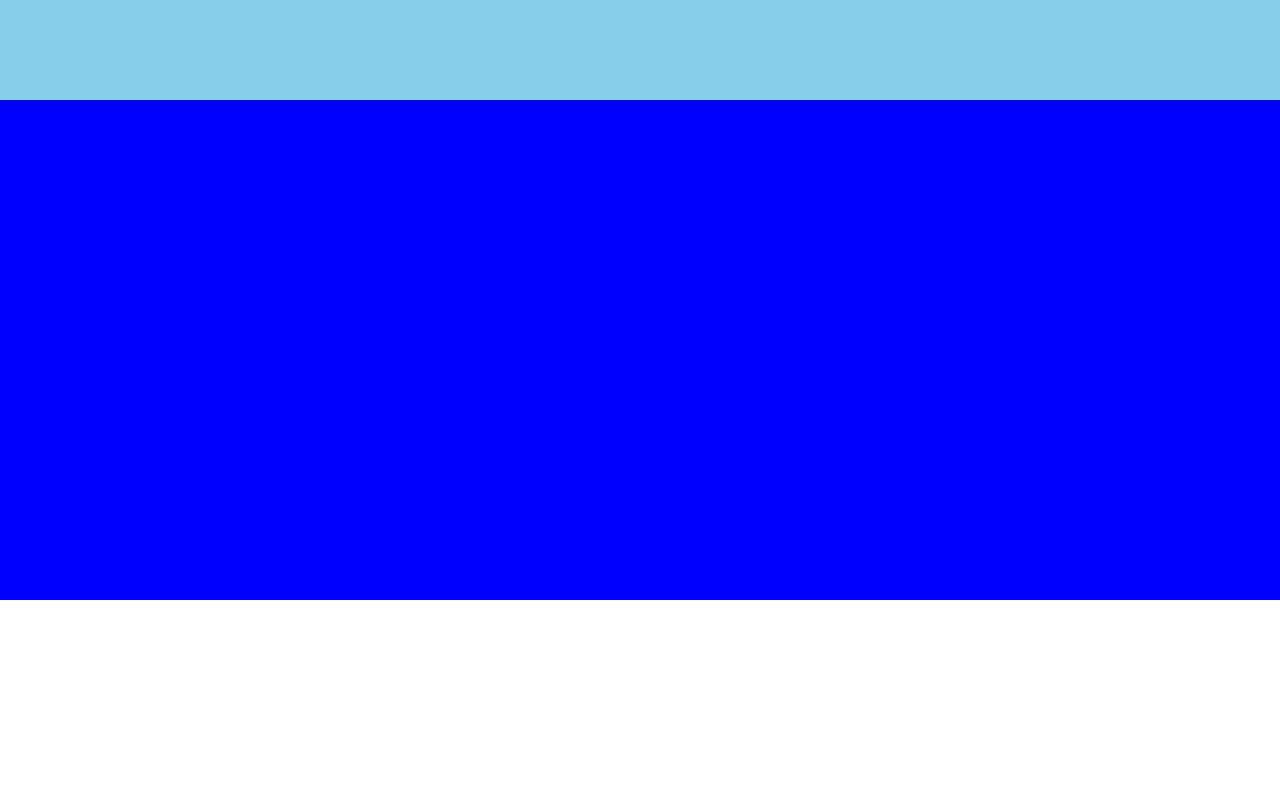
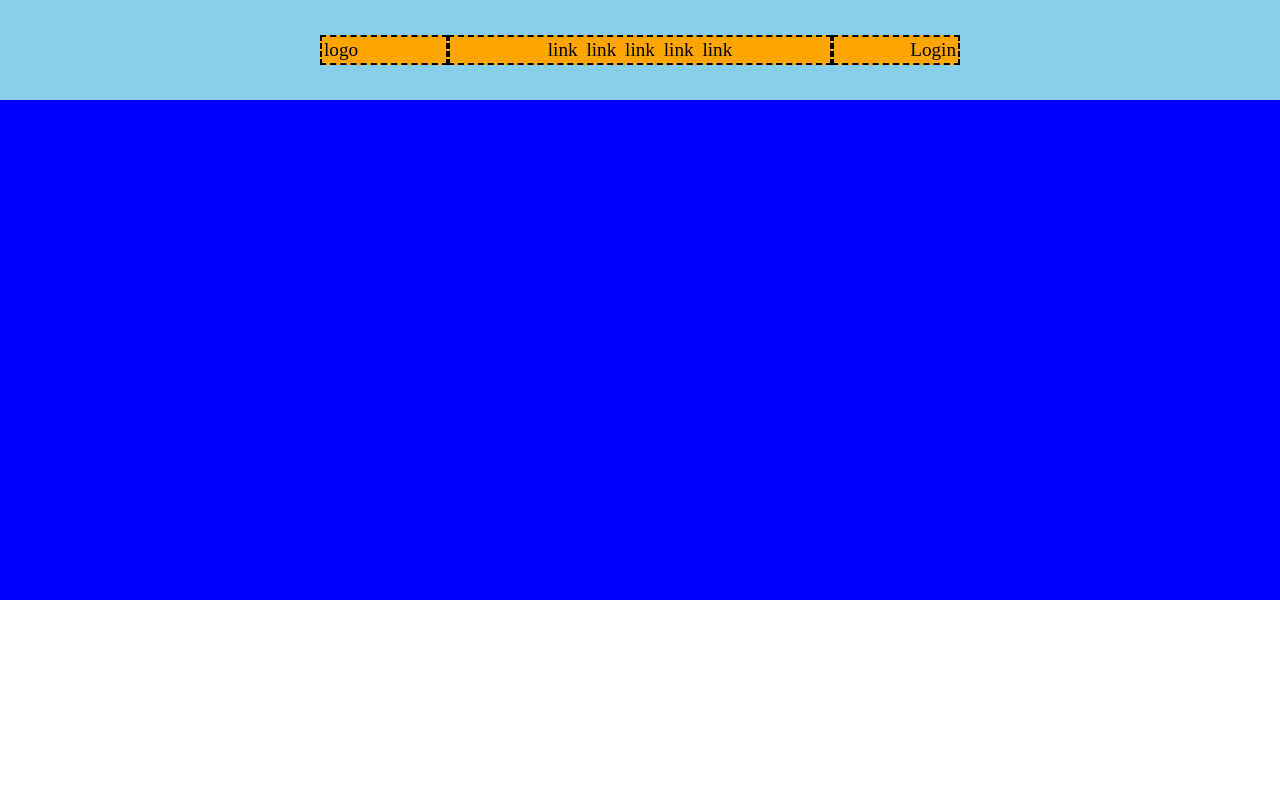
Before and after one commit to Amin23ElKassimi/htmlcss-struttura-discord, a plain HTML site: page index.html in a window 1280 px wide. Shown: the top 800 px of the page. Drawn offline with Linux system fonts and the light colour scheme.

Commit message:
header completed

```diff
--- a/index.html
+++ b/index.html
@@ -9,10 +9,24 @@
 <body>
     <main>
         <header class="background-sky">
+            <div class="navbar background-orange clearfix">
+                <span id="logo">logo</span>
+                <section class="links">
+                    <span class="link">link</span>
+                    <span class="link">link</span>
+                    <span class="link">link</span>
+                    <span class="link">link</span>
+                    <span class="link">link</span>
+                </section>
+                <span id="login">Login</span>
+            </div>
 
         </header>
+        <!-- NavBar Section -->
+        <section class="background-blue">
 
-        <section class="background-blue"></section>
+        </section>
+
         <section></section>
         <section class="background-grey"></section>
         <section></section>
@@ -26,6 +40,9 @@
 
 
         <footer class="background-black">
+            <div class="navbar background-orange clearfix">
+                pippo
+            </div>
 
         </footer>
 
--- a/styles/style.css
+++ b/styles/style.css
@@ -22,9 +22,10 @@
 /* Header and Fotter Size */
 main > header, main > footer {
     height: 100px;
+    position: relative;
 }
 
-/* Border */
+/* Borders */
 main > footer{
     border-top: 1px solid white;
 }
@@ -36,6 +37,48 @@ main > section {
 main > .section-big {
     height: 700px;
 }
+
+/* -------- Navbar --------  */
+/* Float and Position */
+.navbar{
+    width: 50%;
+    margin: auto;
+    position: absolute;
+    top: 50%;
+    left: 50%;
+    transform: translate(-50%,-50%);
+    min-width: 607px;
+    font-size: larger;
+}
+
+#logo{
+    border:dashed 2px black;
+    float: left;
+    width: 20%;
+    padding: 2px;
+}
+
+.links{
+    border:dashed 2px black;
+    text-align: center;
+    float: left;
+    width: 60%;
+    padding: 2px;
+}
+.link{
+    padding: 2px;
+}
+
+#login{
+    border:dashed 2px black;
+    float: left;
+    width: 20%;
+    text-align: end;
+    padding: 2px;
+}
+
+
+
 
 
 
@@ -184,3 +227,7 @@ main > .section-big {
 .background-marine{
     background-color: aquamarine;
 }
+
+.background-orange{
+    background-color: orange;
+}
```
